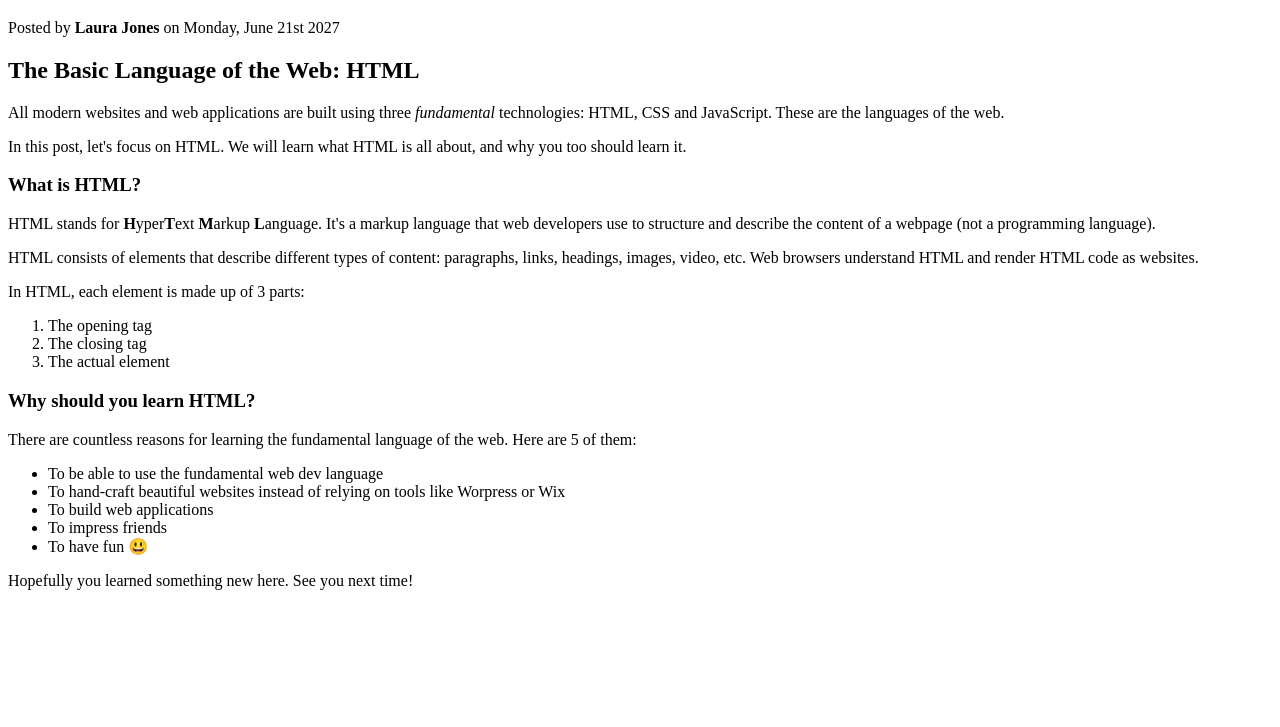
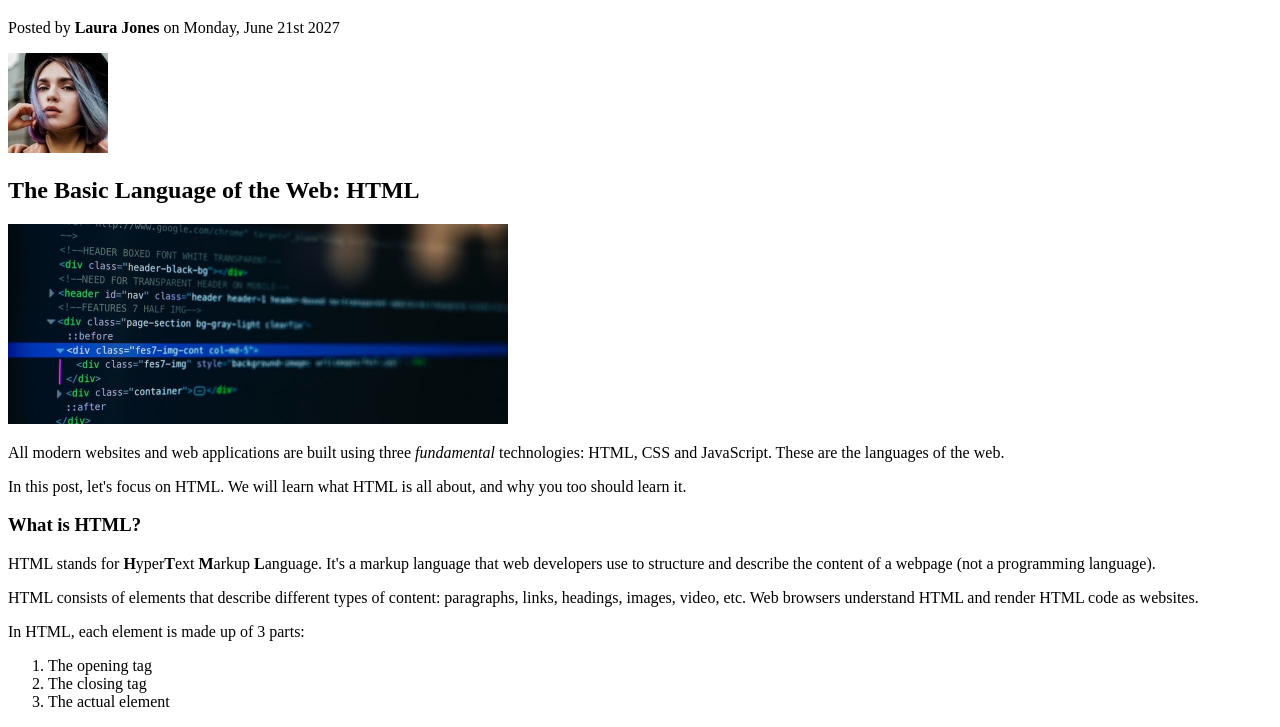
Before and after one commit to LakshyaDhingra/CodeMagazine, a plain HTML site: page index.html in a window 1280 px wide. Shown: the part 62-789 px from the top of the page. Drawn offline with Linux system fonts and the light colour scheme.

Commit message:
Adding images and comments

```diff
--- a/index.html
+++ b/index.html
@@ -1,14 +1,33 @@
 <!DOCTYPE html>
-<html>
+<html lang="en">
   <head>
+    <meta charset="UTF-8" />
     <title>The Basic Language of the Web: HTML</title>
   </head>
 
   <body>
+    <!--
+    This is what a comment in HTML looks like
+    -->
     <h1>📘 The Code Magazine</h1>
     <p>Posted by <strong>Laura Jones</strong> on Monday, June 21st 2027</p>
 
+    <img
+      src="laura-jones.jpg"
+      alt="Headshot of Laura Jones on Screen"
+      width="100"
+      height="100"
+    />
+
     <h2>The Basic Language of the Web: HTML</h2>
+
+    <img
+      src="post-img.jpg"
+      alt="HTML Code on a Screen"
+      width="500"
+      height="200"
+    />
+
     <p>
       All modern websites and web applications are built using three
       <em>fundamental</em>
```
